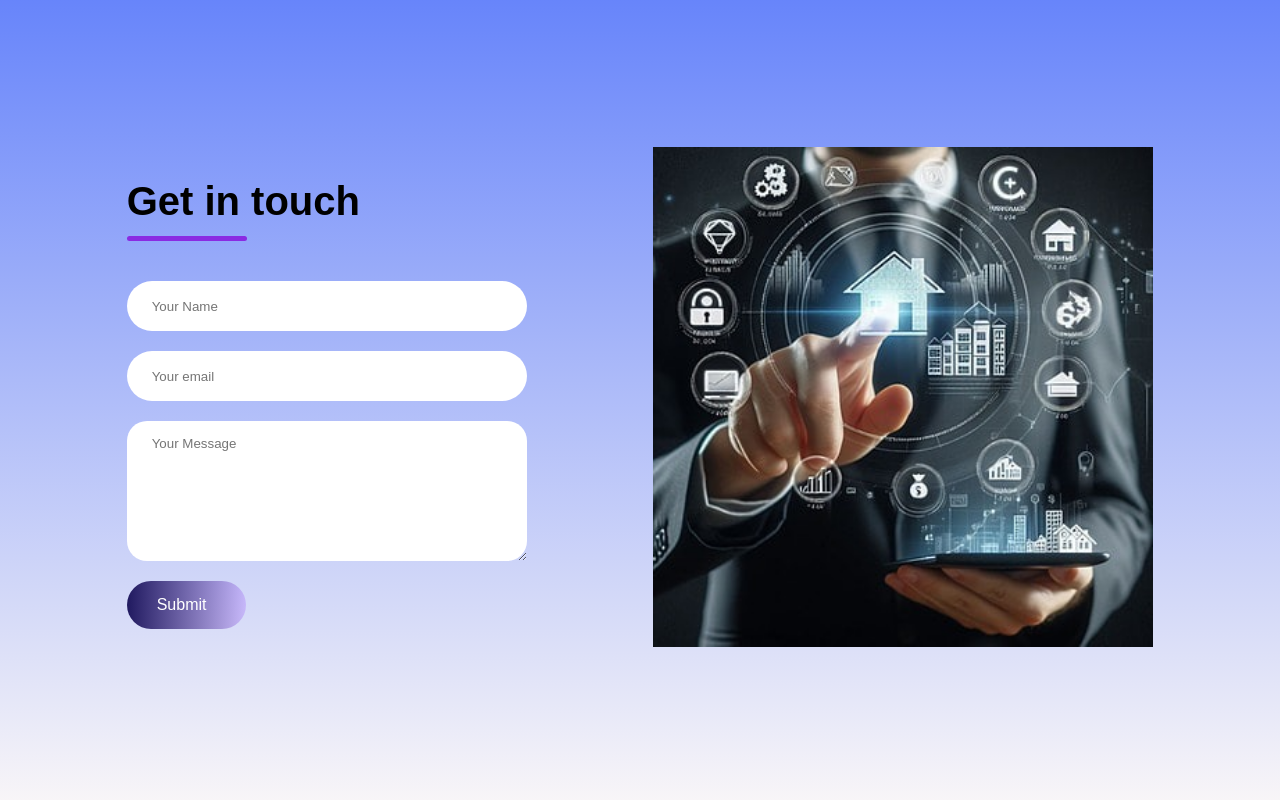
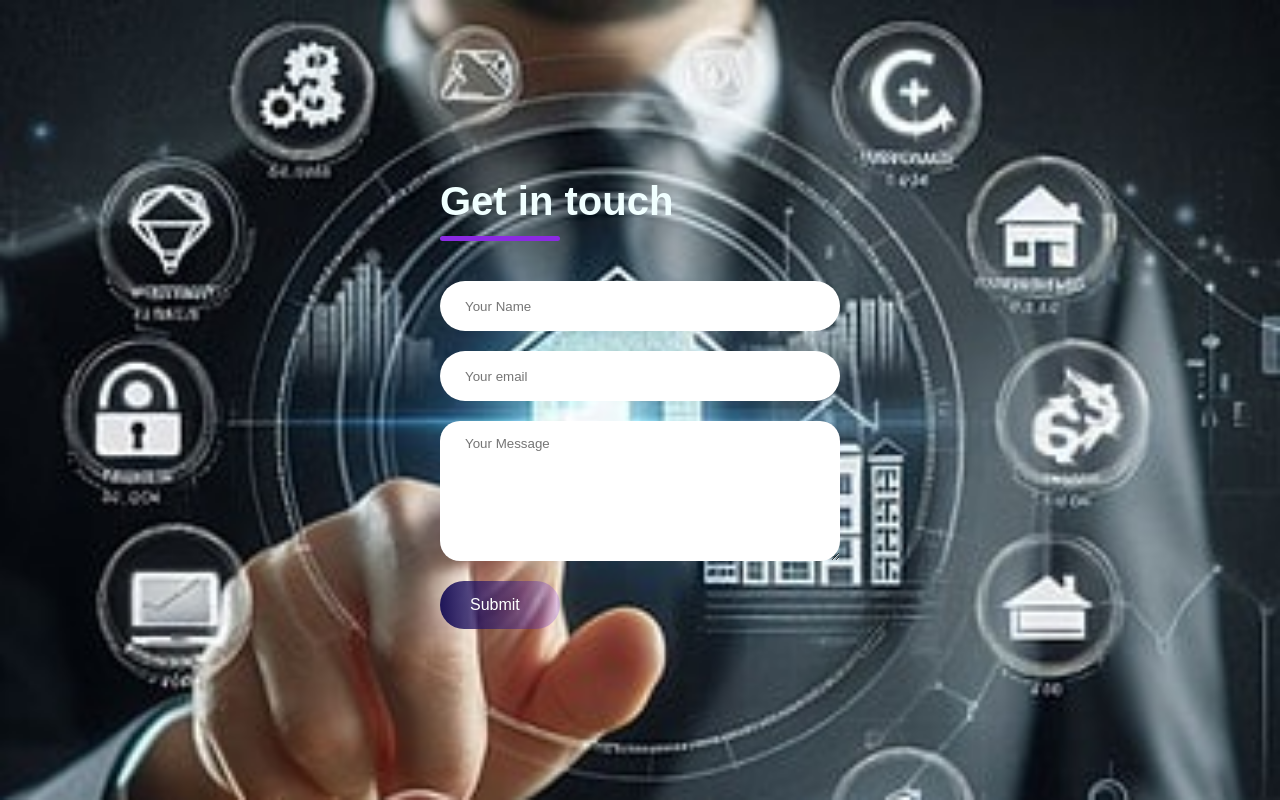
Before and after one commit to amk1006122/project1, a plain HTML site: page contact.html in a window 1280 px wide. Drawn offline with Linux system fonts and the light colour scheme.

Commit message:
contact color and responsive size change

```diff
--- a/contact.html
+++ b/contact.html
@@ -6,12 +6,12 @@
     <title>Contact Form</title>
     <link rel="stylesheet" href="style.css">
 </head>
-<body>
-    <body>
+<header>
+    <body style="background: url(contact.jpg);background-repeat: no-repeat;background-size: cover; width: 100%; height: 100%;">
         <div class="contact-container">
             <form action="https://api.web3forms.com/submit" method="POST" method="POST"class="contact-left">
                 <div class="contact-left-title">
-                    <h2>Get in touch</h2>
+                    <h2 style="color: azure;">Get in touch</h2>
                     <hr>
                 </div>
                 <input type="hidden" name="access_key" value="e5d0353a-6630-41d5-8285-c9385f2d7138">
@@ -20,10 +20,8 @@
                 <textarea name="message" placeholder="Your Message" class="contact-inputs" required></textarea>
                 <button type="submit">Submit <img src="/arrow_icon.png" alt=""></button>
             </form>
-            <div class="contact-right">
-                <img src="/project1/contact.jpg" alt="">
+        </header>
 
-            </div>
     </div>
 </body>
 </html>
```
